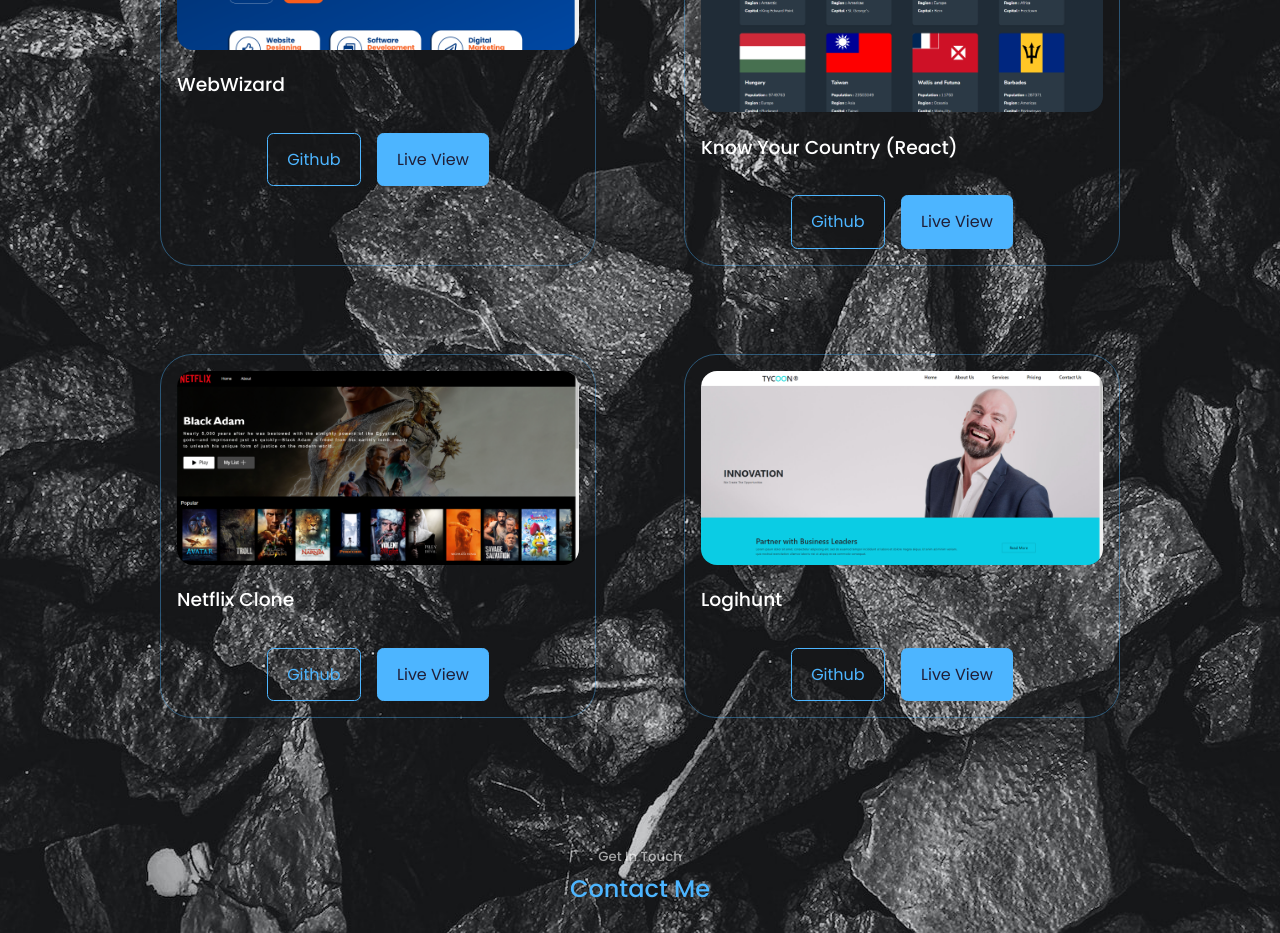
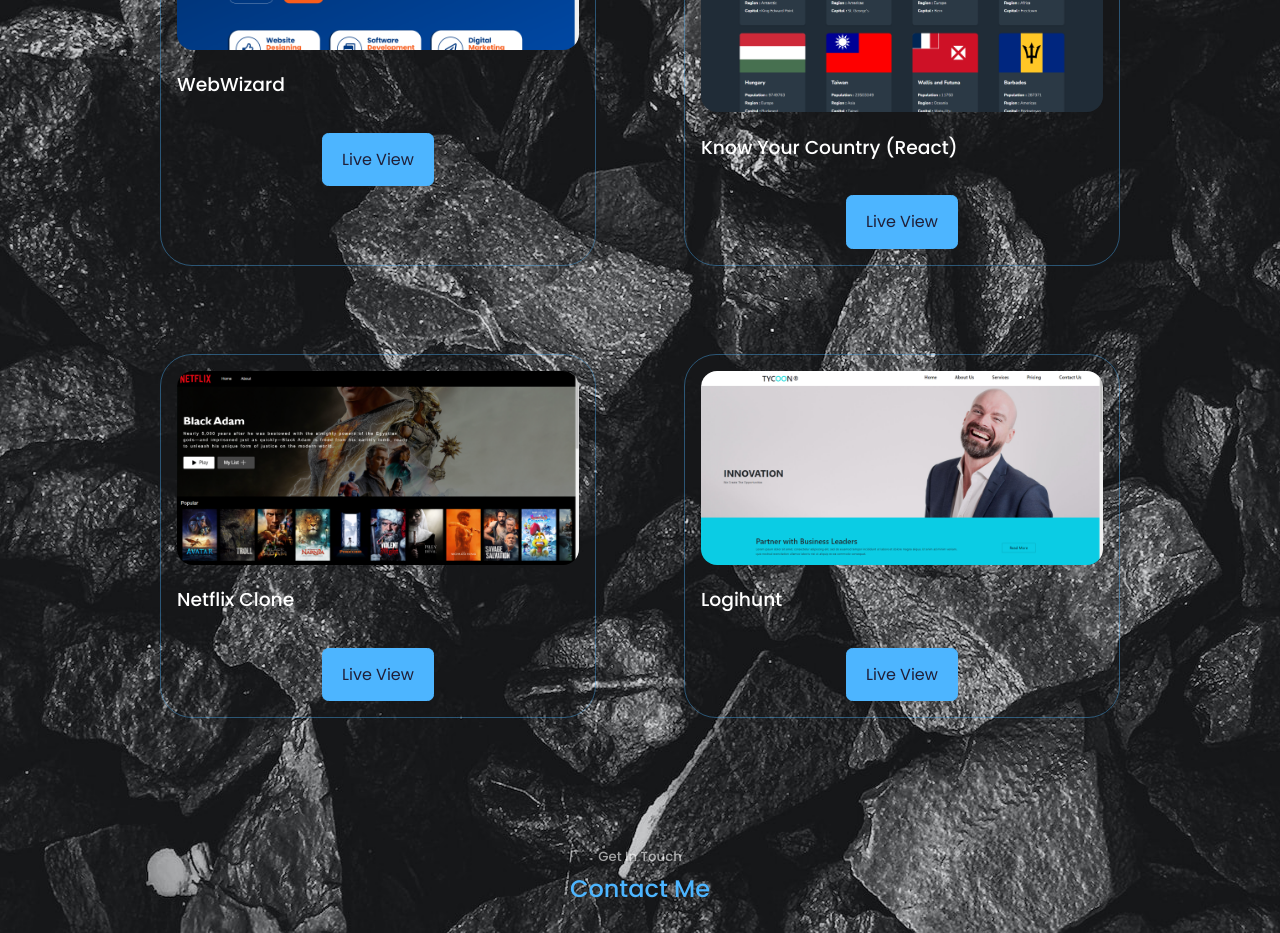
Before and after one commit to hsharma700/my-portfolio-2024, a React (Create React App) app: page / in a window 1280 px wide. Shown: the part 1400-2333 px from the top of the page. Built offline with nearby package versions, Linux system fonts and the light colour scheme; a web font is replaced by a local one.

Commit message:
Update Websites.jsx

```diff
--- a/src/components/websites/Websites.jsx
+++ b/src/components/websites/Websites.jsx
@@ -63,7 +63,6 @@
         </div>
           <h3>{item.title}</h3>
           <div className='portfolio_item-cta'>
-          <a href={item.github} className='btn' rel="noreferrer" target="_blank">Github</a>
           <a href={item.live} className='btn btn-primary' rel="noreferrer" target="_blank">Live View</a>
           </div>
       </motion.article>
```
